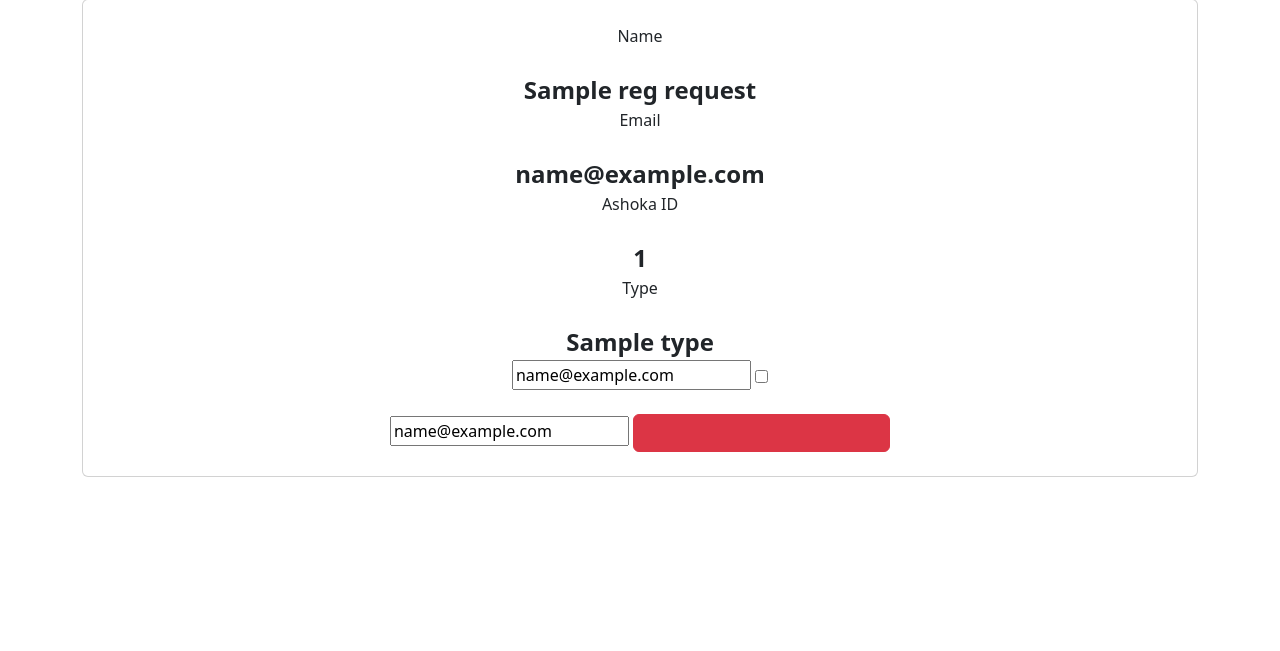
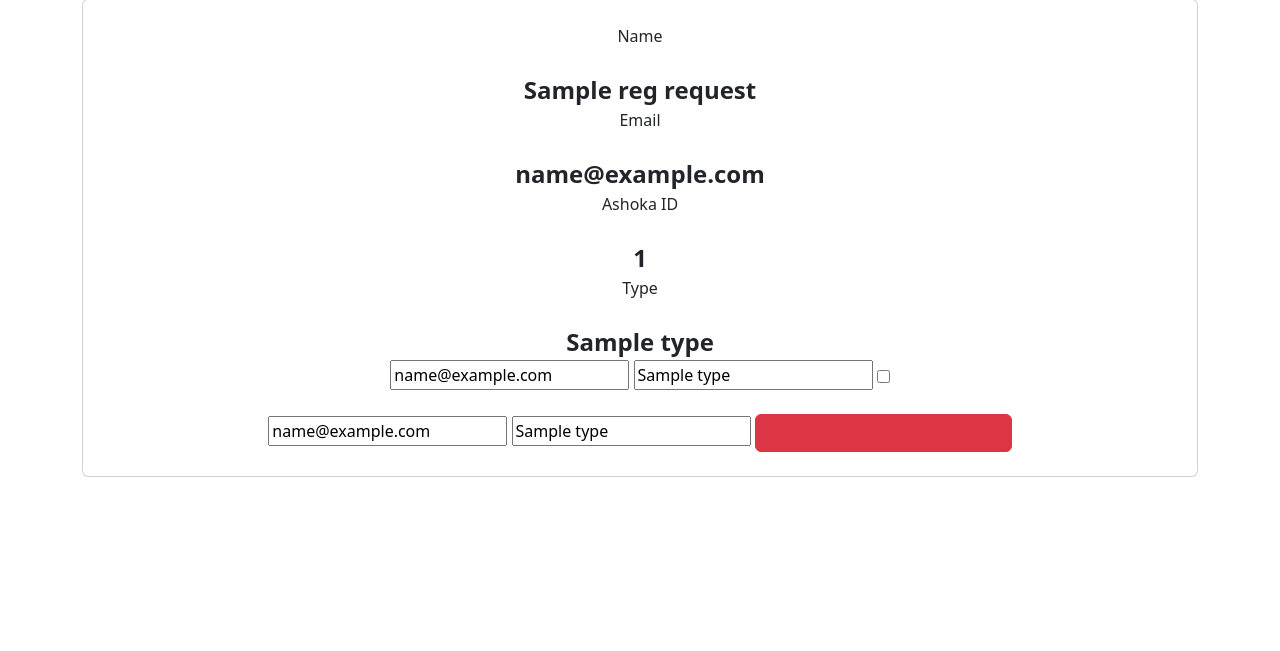
Before and after one commit to Abhimanyu0904/HyperTasks, a Python web app: template flask/templates/user_registration_requests.html in a window 1280 px wide. Shown: the part 185-836 px from the top of the page. Run offline with Jinja, Linux system fonts and the light colour scheme; the template is opened without the code that fills it: most values are stand-ins (such as "Sample title", 1, 10 or a date in 2020); form fields are guessed from the names that the template uses; some libraries are stand-ins or nearby versions.

Commit message:
Fixed accept and reject forms

```diff
--- a/flask/app.py
+++ b/flask/app.py
@@ -185,8 +185,9 @@ def user_registration_requests():
         if request.method == 'POST' and 'accept' in request.form:
             if accept_user_registration_request_form.validate_on_submit():
                 email = accept_user_registration_request_form.email_id.data
+                type = accept_user_registration_request_form.type.data
                 valid, output = chaincode(
-                    ["validateUser", 'admin@ashoka.edu.in', email, 'university'])
+                    ["validateUser", 'admin@ashoka.edu.in', email, type])
                 if valid:
                     if output.get('message') == "success":
 
@@ -199,8 +200,9 @@ def user_registration_requests():
         if request.method == 'POST' and 'reject' in request.form:
             if reject_user_registration_request_form.validate_on_submit():
                 email = reject_user_registration_request_form.email.data
+                type = reject_user_registration_request_form.type.data
                 valid, output = chaincode(
-                    ["deleteUser", 'admin@ashoka.edu.in', email, 'university'])
+                    ["deleteUser", 'admin@ashoka.edu.in', email, type])
                 if valid:
                     if output.get('message') == "success":
                         flash("Request Rejected!", "success")
--- a/flask/forms.py
+++ b/flask/forms.py
@@ -41,10 +41,12 @@ class ViewHistoryForm(FlaskForm):
 
 class AcceptUserRegistrationRequestForm(FlaskForm):
     email_id = HiddenField("Email Id", validators=[DataRequired()])
+    type = HiddenField("Type", validators=[DataRequired()])
     accept = SubmitField('Accept')
 
 class RejectUserRegistrationRequestForm(FlaskForm):
     email_id = HiddenField("Email Id", validators=[DataRequired()])
+    type = HiddenField("Type", validators=[DataRequired()])
     reject = SubmitField('Reject')
 
 class InitiateRequestForm(FlaskForm):
--- a/flask/templates/user_registration_requests.html
+++ b/flask/templates/user_registration_requests.html
@@ -58,6 +58,8 @@
                                                 {{accept_user_registration_request_form.csrf_token}}
                                                 {{accept_user_registration_request_form.email_id(value
                                                 = reg_request.get('email'))}}
+                                                {{accept_user_registration_request_form.type(value=
+                                                reg_request.get('type'))}}
                                                 {{accept_user_registration_request_form.accept(class="btn
                                                 btn-success")}}
                                             </form>
@@ -69,6 +71,8 @@
                                         {{reject_user_registration_request_form.csrf_token}}
                                         {{reject_user_registration_request_form.email_id(value=
                                         reg_request.get('email'))}}
+                                        {{reject_user_registration_request_form.type(value=
+                                        reg_request.get('type'))}}
                                         {{reject_user_registration_request_form.reject(class="btn
                                         btn-danger")}}
                                     </form>
```
